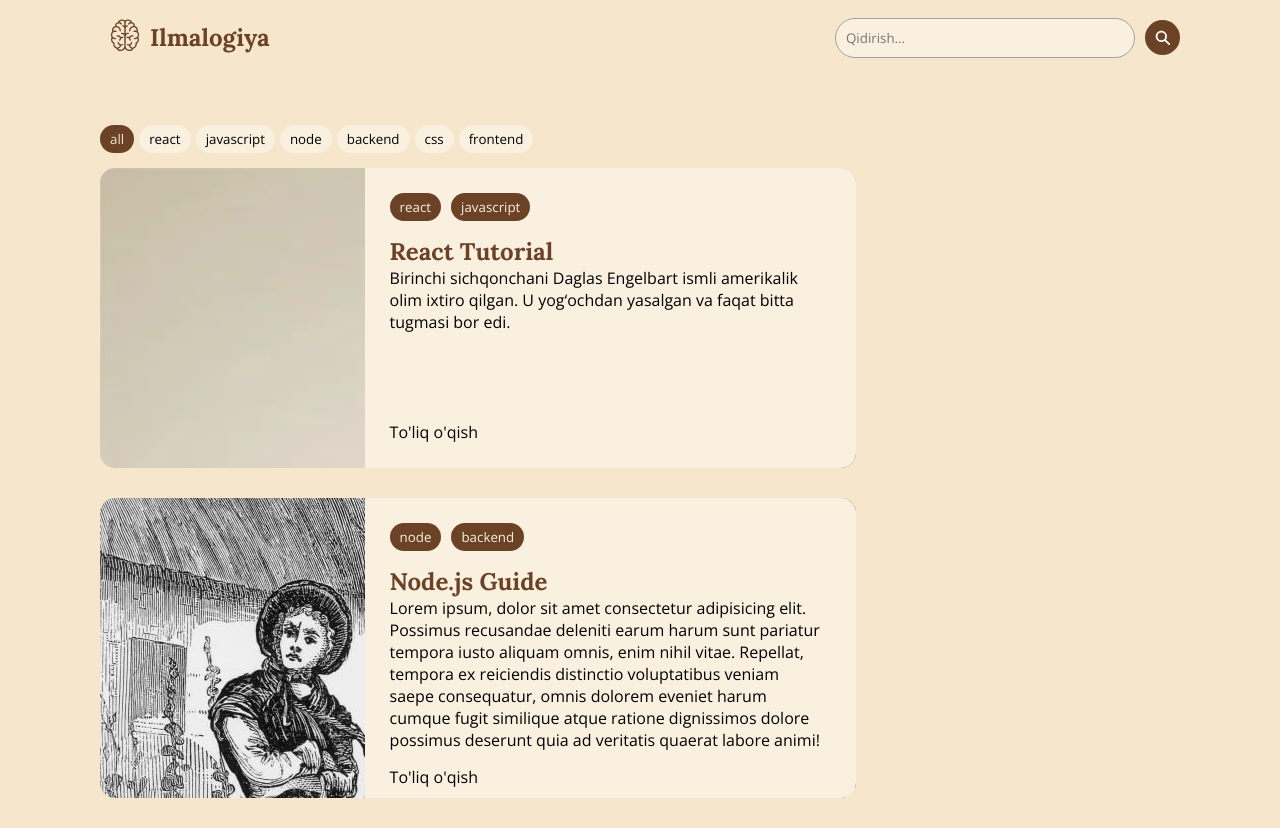
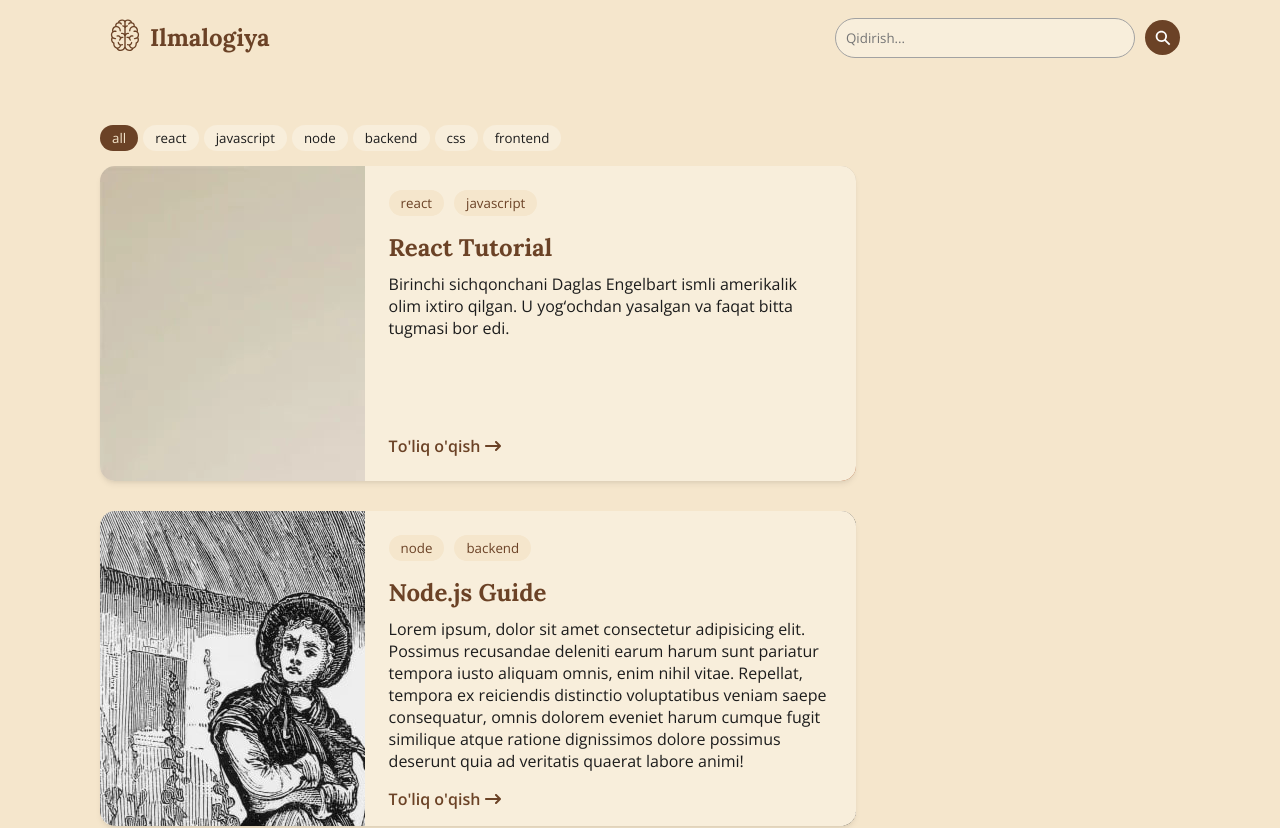
Before and after one commit to newNASA/ilmalogiya, a React (Create React App) app: page / in a window 1280 px wide. Shown: the top 828 px of the page. Built offline with nearby package versions, Linux system fonts and the light colour scheme.

Commit message:
refactor: update input types and styles for Navbar, Posts, and Tags components

```diff
--- a/src/components/navbar/navbar.jsx
+++ b/src/components/navbar/navbar.jsx
@@ -14,7 +14,7 @@ function Navbar() {
                 <h1>Ilmalogiya</h1>
             </Link>
             <form action="" className="search">
-                <input type="text" placeholder='Qidirish...' />
+                <input type="search" placeholder='Qidirish...' />
                 <button type='submit'>
                     <IoSearchSharp />
                 </button>
--- a/src/components/navbar/navbar.scss
+++ b/src/components/navbar/navbar.scss
@@ -34,7 +34,7 @@ nav {
             padding: 10px;
             border-radius: 50pc;
             border: 1px solid var(--grey);
-            background-color: var(--light-brown);
+            background-color: var(--white);
         }
 
         button {
--- a/src/components/posts/posts.jsx
+++ b/src/components/posts/posts.jsx
@@ -1,4 +1,6 @@
 import { Link } from "react-router-dom";
+import { FaArrowRightLong } from "react-icons/fa6";
+
 import "./posts.scss";
 
 const Posts = ({ posts }) => {
@@ -9,7 +11,7 @@ const Posts = ({ posts }) => {
           const hasImg = !!post.img;
           return (
             <div
-              className={`post_item${hasImg ? "" : " post_item--noimg"}`}
+              className={`post_item${hasImg ? "" : " post_item--noimg"} shadow-elegant`}
               key={post.id || post.title}
             >
               {hasImg && (
@@ -30,7 +32,7 @@ const Posts = ({ posts }) => {
                   <p>{post.description}</p>
                 </div>
                 <div className="post_link">
-                  <Link to={`/posts/${post.id}`}>To'liq o'qish</Link>
+                  <Link to={`/posts/${post.id}`}>To'liq o'qish <FaArrowRightLong /></Link>
                 </div>
               </div>
             </div>
--- a/src/components/posts/posts.scss
+++ b/src/components/posts/posts.scss
@@ -6,7 +6,8 @@
 
     .post_item--noimg {
         width: 100%;
-        .post_right{
+
+        .post_right {
             width: 100% !important;
         }
     }
@@ -14,7 +15,7 @@
     .post_item {
         width: 100%;
         display: flex;
-        max-height: 300px;
+        max-height: 315px;
         overflow: hidden;
         border-radius: 15px;
 
@@ -24,38 +25,57 @@
         }
 
         .post_right {
-            background-color: var(--light-brown);
+            background-color: var(--white);
             width: 65%;
             display: flex;
             flex-direction: column;
             justify-content: space-between;
-            padding: 25px 35px 25px 25px;
-            gap: 15px;
+            padding: 1.5rem;
+            gap: 16px;
 
-            .post_tags{
+            .post_tags {
                 display: flex;
                 gap: 10px;
 
-                button{
-                    background-color: var(--accent);
-                    padding: 5px 10px;
+                button {
+                    background-color: var(--background);
+                    padding: 4px 12px;
                     border-radius: 50pc;
-                    color: var(--light-brown);
+                    color: var(--accent);
                     cursor: auto;
-                }
-            }
-
-            .post_text{
-                h1{
-                    color: var(--accent);
-                    &:hover{
-                        text-decoration: underline;
-                    }
                 }
             }
 
             .post_text {
                 flex: 1;
+                display: flex;
+                flex-direction: column;
+                gap: 10px;
+
+                h1 {
+                    color: var(--accent);
+                    font-size: 1.5rem;
+
+                    &:hover {
+                        text-decoration: underline;
+                    }
+                }
+
+                p {
+                    color: var(--text);
+                    font-size: 1rem;
+                }
+            }
+
+            .post_link {
+                a {
+                    display: flex;
+                    align-items: center;
+                    gap: 5px;
+                    fill: var(--accent);
+                    color: var(--accent);
+                    font-weight: 600;
+                }
             }
         }
     }
--- a/src/components/tags/tags.scss
+++ b/src/components/tags/tags.scss
@@ -8,10 +8,11 @@
     }
 
     button {
-        padding: 5px 10px;
-        background-color: var(--light-brown);
+        padding: 4px 12px;
+        background-color: var(--white);
         border-radius: 50pc;
         text-align: center;
+        color: var(--text);
         transition: 0.3s;
     }
 }
--- a/src/index.css
+++ b/src/index.css
@@ -1,11 +1,11 @@
-*{
+* {
   margin: 0;
   padding: 0;
   box-sizing: border-box;
   font-family: 'Open Sans', sans-serif;
 }
 
-body{
+body {
   background-color: var(--background);
 }
 
@@ -14,11 +14,16 @@ body{
   --text: #1c1c1c;
   --accent: #6b4226;
   --hover: #c49b63;
-  --light-brown:#F9F0E0;
+  --white: #F8EEDB;
   --grey: rgb(162, 162, 162);
 }
 
-h1, h2, h3, h4, h5, h6 {
+h1,
+h2,
+h3,
+h4,
+h5,
+h6 {
   font-family: 'Lora', serif;
 }
 
@@ -27,13 +32,22 @@ a {
   color: inherit;
 }
 
-input{
+input {
   outline: none;
   border: none;
 }
 
-button{
+button {
   cursor: pointer;
   border: none;
   background: none;
 }
+
+.shadow-elegant {
+  box-shadow: 0 4px 6px -1px rgba(0, 0, 0, 0.07), 0 2px 4px -2px rgba(0, 0, 0, 0.07);
+  transition: 0.3s;
+}
+
+.shadow-elegant:hover{
+  box-shadow: 0 10px 15px -3px rgba(0, 0, 0, 0.1), 0 4px 6px -4px rgba(0, 0, 0, 0.1);
+}
```
